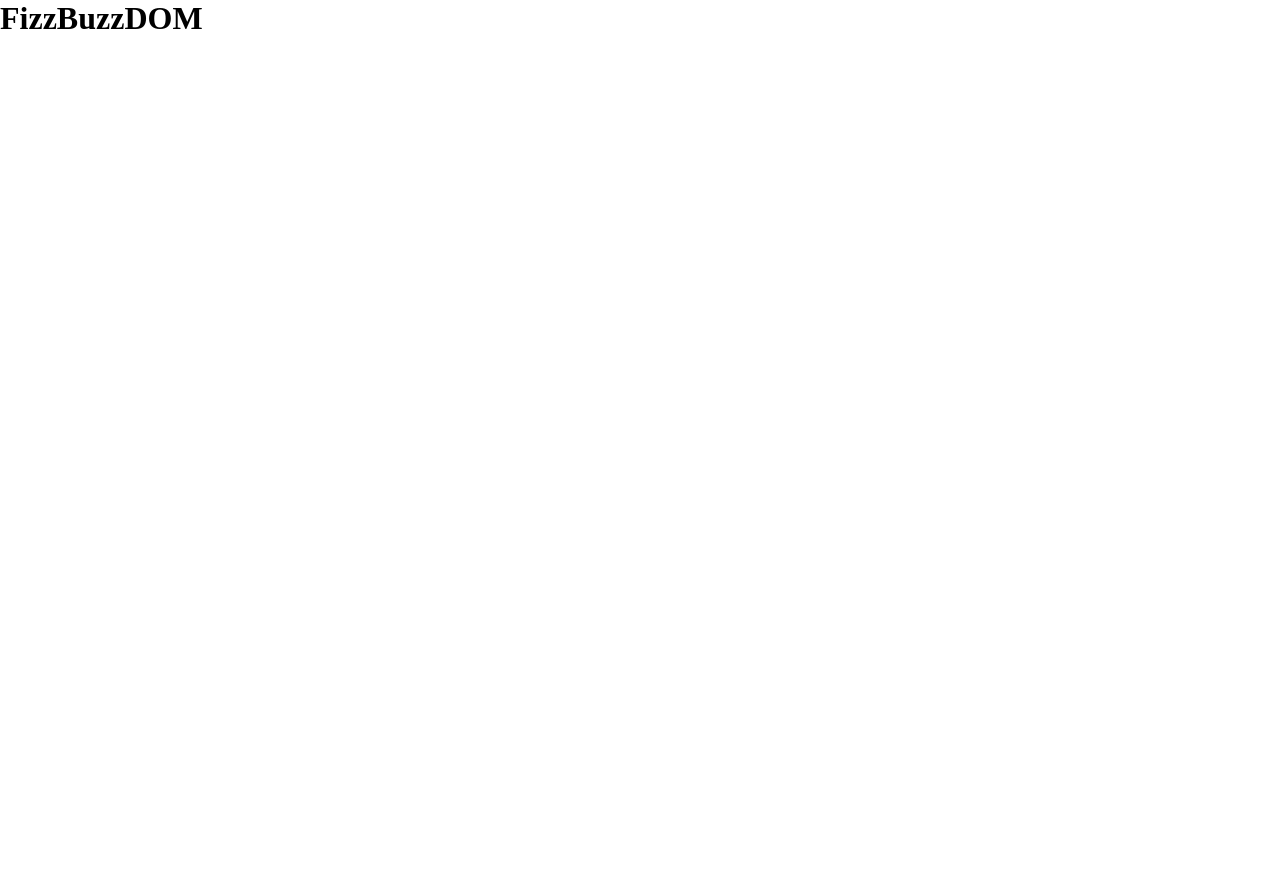
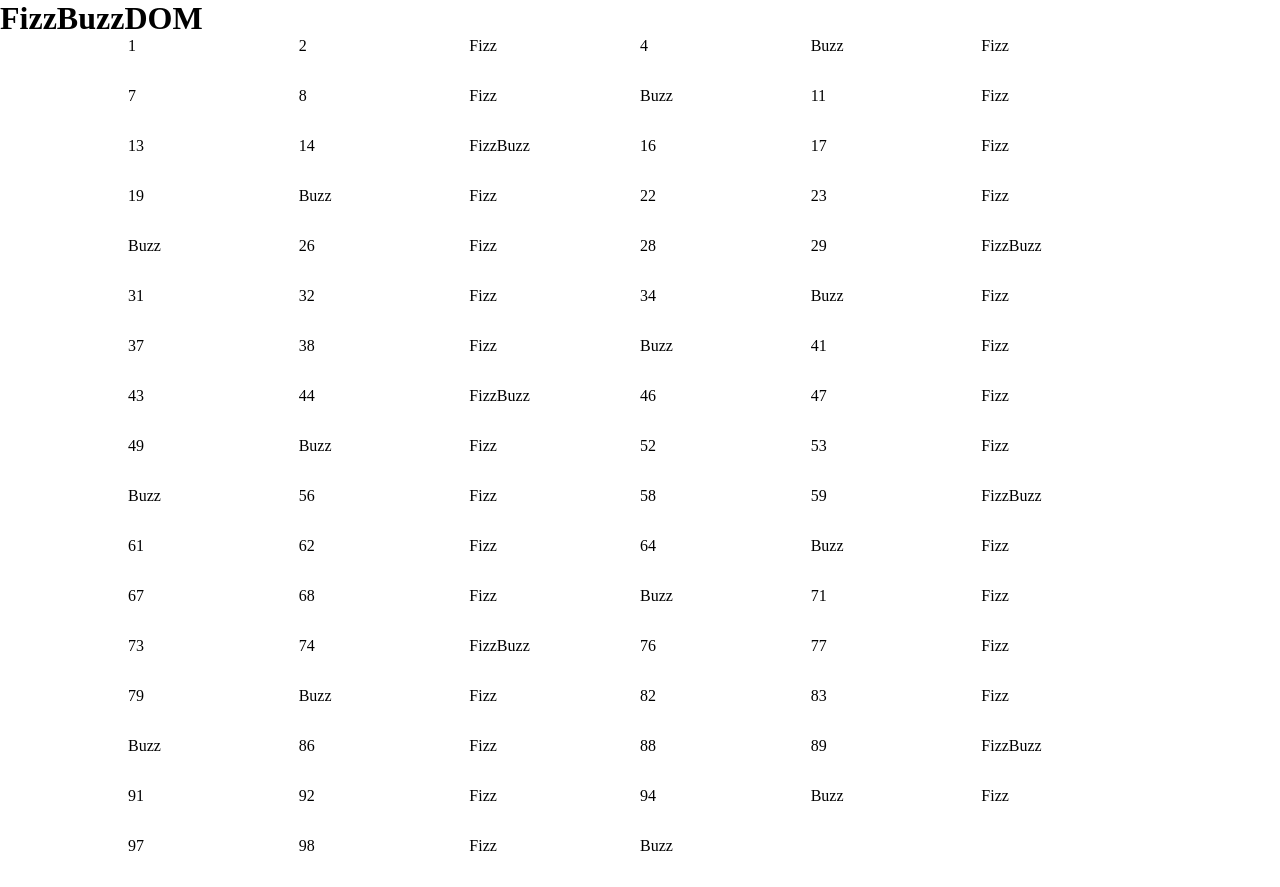
Before and after one commit to sgraziola/js-fizzbuzz, a plain HTML site: page index.html in a window 1280 px wide. Before the commit the page ends 800 px from the top, so only its background shows below. Drawn offline with Linux system fonts and the light colour scheme.

Commit message:
Ex FizzBuzz: Add Bonus 1

```diff
--- a/assets/css/style.css
+++ b/assets/css/style.css
@@ -3,3 +3,18 @@
     padding: 0;
     box-sizing: border-box;
 }
+
+.container{
+    width: 80%;
+    margin: auto;
+    display: flex;
+    flex-wrap: wrap;
+}
+
+.box,
+.fizz,
+.buzz,
+.fizzbuzz{
+    width: calc(100% /12 *2);
+    height: 50px;
+}
--- a/assets/js/main.js
+++ b/assets/js/main.js
@@ -10,19 +10,40 @@
 */
 
 
-//1. Scrivi un programma che stampi in console i numeri da 1 a 100
-
+//Scrivi un programma che stampi in console i numeri da 1 a 100
+const containerEl = document.querySelector(".container");
 for (let i=1; i<=100; i++){
     if (i%3 == 0 && i%5 == 0) {
         //Per i numeri che sono sia multipli di 3 che di 5 stampi “FizzBuzz”
-        console.log("FizzBuzz");
+        //console.log("FizzBuzz");
+        const divEl = document.createElement("div");
+        divEl.append("FizzBuzz");
+        divEl.classList.add("fizzbuzz");
+        containerEl.append(divEl);
     } else if (i%5 == 0) {
         //per i multipli di 5 stampi “Buzz”.
-        console.log("Buzz");
+        //console.log("Buzz");
+        const divEl = document.createElement("div");
+        divEl.append("Buzz");
+        divEl.classList.add("buzz");
+        containerEl.append(divEl);
     } else if (i%3 == 0){
         //Sostituisco ai multipli di 3 "Fizz"
-        console.log("Fizz");
+        //console.log("Fizz");
+        const divEl = document.createElement("div");
+        divEl.append("Fizz");
+        divEl.classList.add("fizz");
+        containerEl.append(divEl);
     } else {
-        console.log(i);
+        const divEl = document.createElement("div");
+        //console.log(i);
+        divEl.append(`${i}`);
+        divEl.classList.add("box");
+        containerEl.append(divEl);
     }
 }
+/* BONUS 1:
+Crea un container nel DOM , aggiungendo (attraverso la funzione append()) un elemento html con il numero o la stringa corretta da mostrare. */
+
+/* BONUS 2:
+Applica stili differenti agli elementi aggiunti al DOM nel BONUS 1, a seconda che il valore inserito sia un numero, un fizz, un buzz o un fizzbuzz. Se sei a corto di idee per lo stile, potresti prendere spunto dallo screenshot fornito in consegna. */
--- a/index.html
+++ b/index.html
@@ -9,6 +9,10 @@
 </head>
 <body>
     <h1>FizzBuzzDOM</h1>
+    <div class="container">
+
+    </div>
+
 
     <script src="./assets/js/main.js"></script>
 </body>
```
